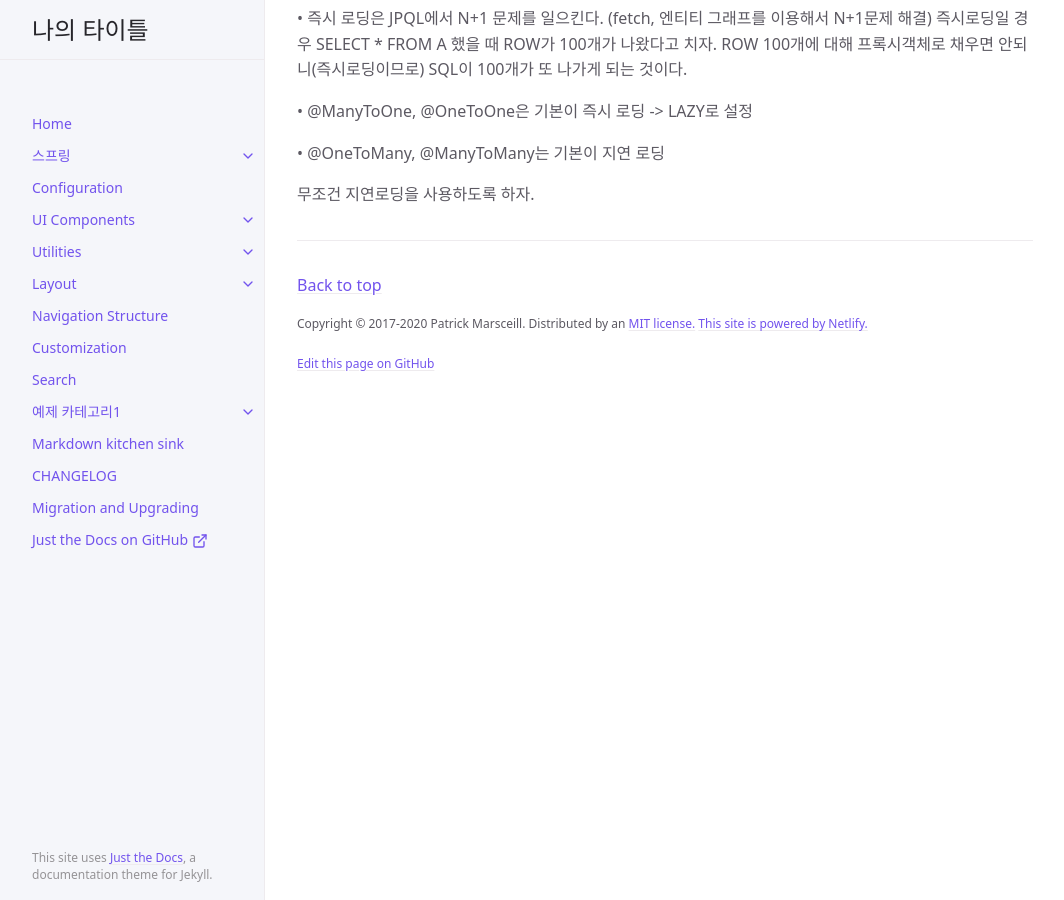
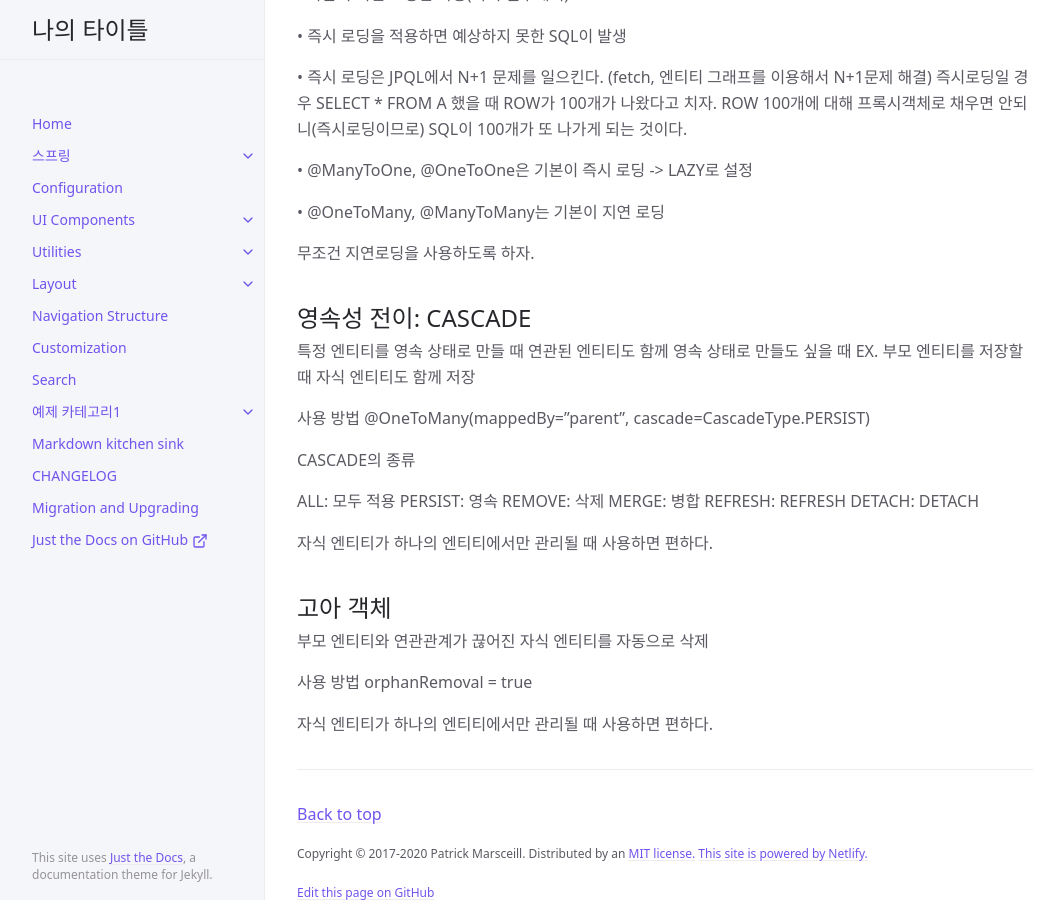
Before and after one commit to wlghks453/wlghks453.github.io, a Jekyll site: the page built from docs/spring/JPA-3.md, in a window 1280 px wide and 900 px high, scrolled down 981 px. Shown: the whole window, without its empty margins (107-1171 px from the left). Built offline with Jekyll 4.4.1, drawn with Linux system fonts in a browser that asks for light colours; cached includes are drawn as plain includes.

Commit message:
Update JPA-3.md

```diff
--- a/docs/spring/JPA-3.md
+++ b/docs/spring/JPA-3.md
@@ -56,3 +56,31 @@ ROW 100개에 대해 프록시객체로 채우면 안되니(즉시로딩이므
 • @OneToMany, @ManyToMany는 기본이 지연 로딩
 
 무조건 지연로딩을 사용하도록 하자.
+
+## 영속성 전이: CASCADE
+
+특정 엔티티를 영속 상태로 만들 때 연관된 엔티티도 함께 영속 상태로 만들도 싶을 때
+EX. 부모 엔티티를 저장할 때 자식 엔티티도 함께 저장
+
+사용 방법
+@OneToMany(mappedBy="parent", cascade=CascadeType.PERSIST)
+
+CASCADE의 종류
+
+ALL: 모두 적용
+PERSIST: 영속
+REMOVE: 삭제
+MERGE: 병합
+REFRESH: REFRESH
+DETACH: DETACH
+
+자식 엔티티가 하나의 엔티티에서만 관리될 때 사용하면 편하다.
+
+## 고아 객체
+
+부모 엔티티와 연관관계가 끊어진 자식 엔티티를 자동으로 삭제
+
+사용 방법
+orphanRemoval = true
+
+자식 엔티티가 하나의 엔티티에서만 관리될 때 사용하면 편하다.
```
